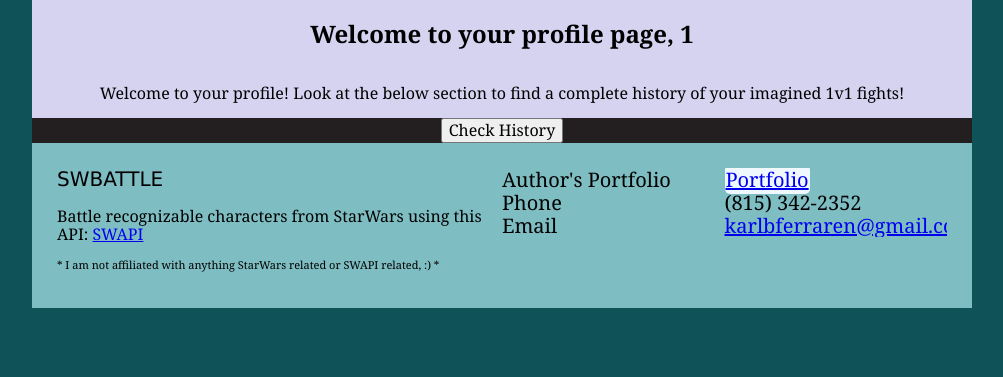
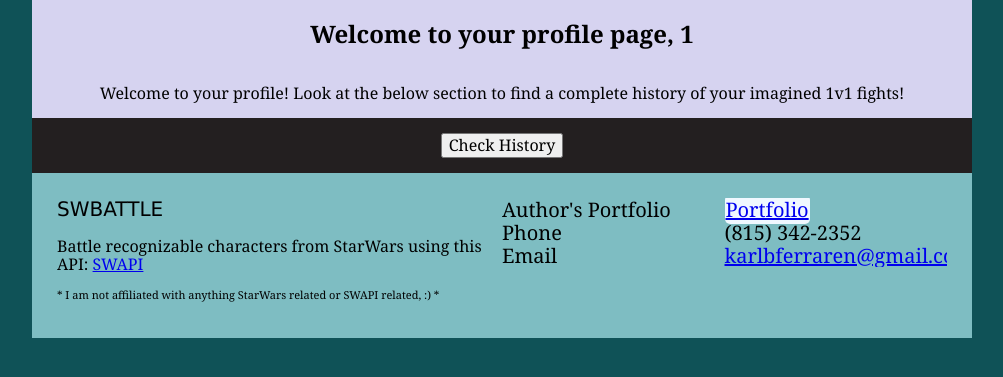
Before and after one commit to karlbfer/StarWarsBattle, a PHP site: page /profile.php in a window 1280 px wide. Shown: the part 46-423 px from the top of the page, without its empty margins (138-1141 px from the left). Run offline with PHP 8.4, Linux system fonts and the light colour scheme; the visitor is signed in with stand-in values (Sample User, id 1); a stand-in replaces the project's code that opens the database connection.

Commit message:
centered table history and css items

```diff
--- a/css/style.css
+++ b/css/style.css
@@ -320,7 +320,9 @@ td {
 .voteHistory {
   display: flex;
   flex-direction: column;
+  align-items: center;
   background-color: #231f20;
+  padding: 15px;
 }
 /*
 section {
```
